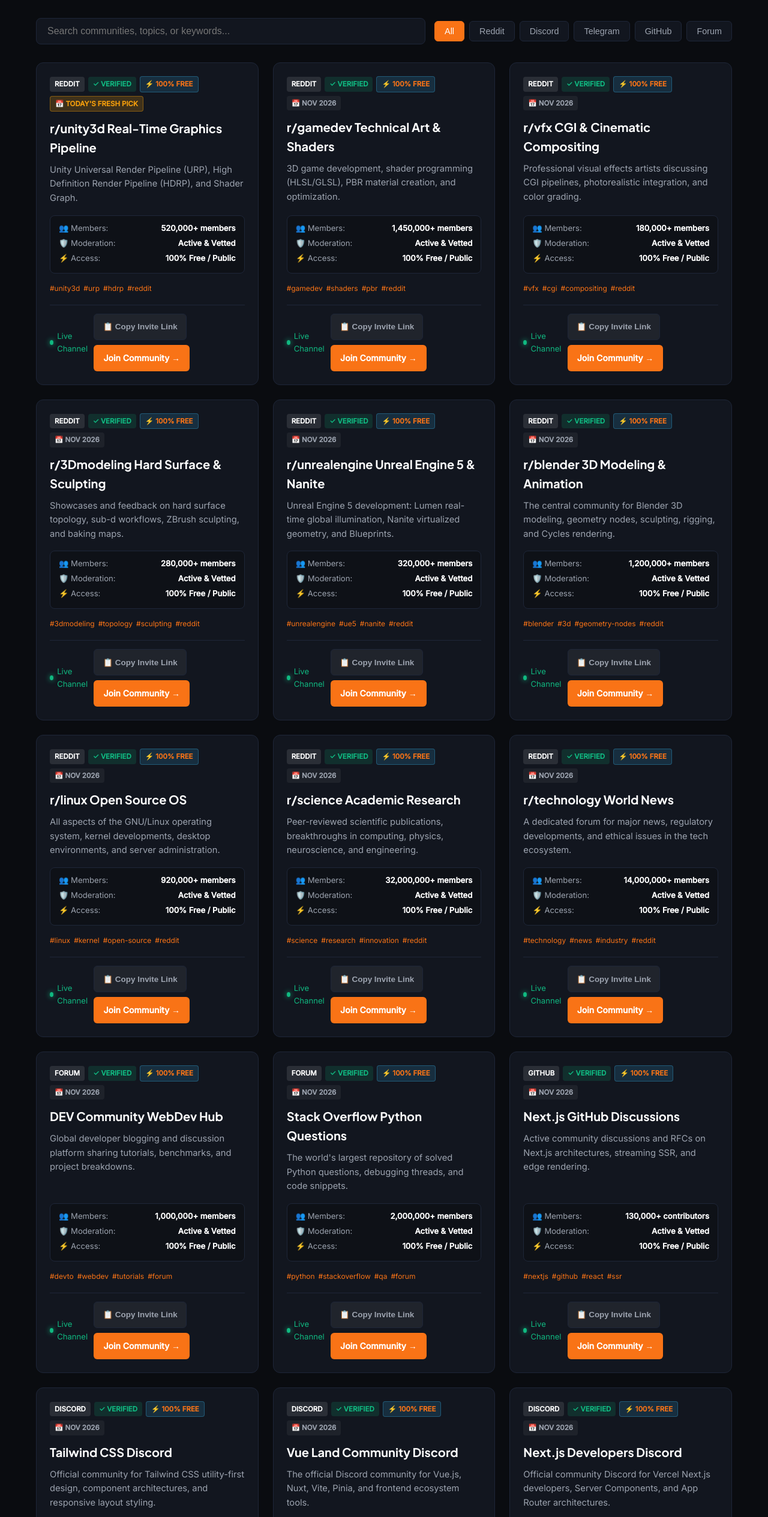
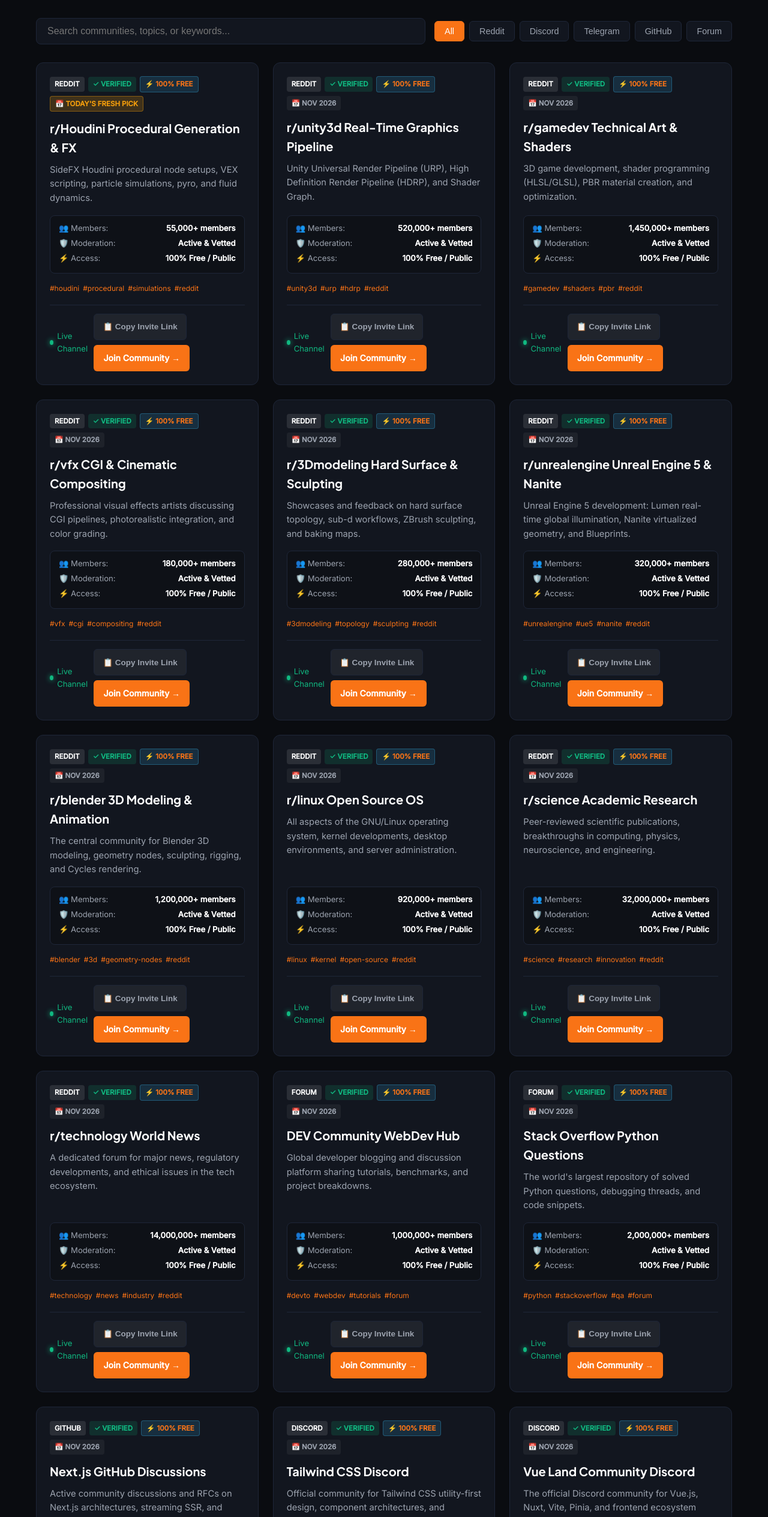
Before and after one commit to jibranpcccc/3d-blender-unreal-artists-hub, a plain HTML site: page index.html in a window 1280 px wide. Shown: the part 1131-3660 px from the top of the page at 60% size. Drawn offline with Linux system fonts and the light colour scheme.

Commit message:
feat(replenishment): fresh community links added - 2026-11-24 [skip ci]

```diff
--- a/feed.xml
+++ b/feed.xml
@@ -4,10 +4,17 @@
     <title>Blender 3D &amp; Unreal Engine 5 Guild</title>
     <link>https://jibranpcccc.github.io/3d-blender-unreal-artists-hub/</link>
     <description>Verified community directory and updates.</description>
-    <lastBuildDate>Mon, 23 Nov 2026 06:46:07 GMT</lastBuildDate>
+    <lastBuildDate>Tue, 24 Nov 2026 07:33:22 GMT</lastBuildDate>
     <atom:link href="https://jibranpcccc.github.io/3d-blender-unreal-artists-hub/feed.xml" rel="self" type="application/rss+xml"/>
     <atom:link href="https://pubsubhubbub.appspot.com/" rel="hub"/>
-                                                                                                                                                                                                                                                    <item>
+                                                                                                                                                                                                                                                        <item>
+      <title>📅 Today's Fresh Pick: r/Houdini Procedural Generation &amp; FX (Reddit)</title>
+      <link>https://www.reddit.com/r/Houdini/</link>
+      <guid isPermaLink="false">https://jibranpcccc.github.io/3d-blender-unreal-artists-hub/#blender-3d-unreal-engine-5-guild-reddit-7-2026-11-24</guid>
+      <pubDate>Tue, 24 Nov 2026 07:33:22 GMT</pubDate>
+      <description>Newly verified community added to Blender 3D &amp; Unreal Engine 5 Guild: SideFX Houdini procedural node setups, VEX scripting, particle simulations, pyro, and fluid dynamics.</description>
+    </item>
+<item>
       <title>📅 Today's Fresh Pick: r/unity3d Real-Time Graphics Pipeline (Reddit)</title>
       <link>https://www.reddit.com/r/unity3d/</link>
       <guid isPermaLink="false">https://jibranpcccc.github.io/3d-blender-unreal-artists-hub/#blender-3d-unreal-engine-5-guild-reddit-6-2026-11-23</guid>
@@ -175,12 +182,5 @@
       <pubDate>Sun, 25 Oct 2026 06:03:06 GMT</pubDate>
       <description>Newly verified community added to Blender 3D &amp; Unreal Engine 5 Guild: All aspects of the GNU/Linux operating system, kernel developments, desktop environments, and server administration.</description>
     </item>
-<item>
-      <title>📅 Today's Fresh Pick: r/linux Open Source OS (Reddit)</title>
-      <link>https://www.reddit.com/r/linux/</link>
-      <guid isPermaLink="false">https://jibranpcccc.github.io/3d-blender-unreal-artists-hub/#3d-blender-unreal-artists-hub-reddit-20260929-1-2026-10-24</guid>
-      <pubDate>Sat, 24 Oct 2026 06:03:05 GMT</pubDate>
-      <description>Newly verified community added to Blender 3D &amp; Unreal Engine 5 Guild: All aspects of the GNU/Linux operating system, kernel developments, desktop environments, and server administration.</description>
-    </item>
   </channel>
 </rss>
--- a/index.html
+++ b/index.html
@@ -148,156 +148,156 @@
           {
             "@type": "ListItem",
             "position": 1,
+            "name": "r/Houdini Procedural Generation & FX",
+            "description": "SideFX Houdini procedural node setups, VEX scripting, particle simulations, pyro, and fluid dynamics.",
+            "url": "https://www.reddit.com/r/Houdini/"
+          },
+          {
+            "@type": "ListItem",
+            "position": 2,
             "name": "r/unity3d Real-Time Graphics Pipeline",
             "description": "Unity Universal Render Pipeline (URP), High Definition Render Pipeline (HDRP), and Shader Graph.",
             "url": "https://www.reddit.com/r/unity3d/"
           },
           {
             "@type": "ListItem",
-            "position": 2,
+            "position": 3,
             "name": "r/gamedev Technical Art & Shaders",
             "description": "3D game development, shader programming (HLSL/GLSL), PBR material creation, and optimization.",
             "url": "https://www.reddit.com/r/gamedev/"
           },
           {
             "@type": "ListItem",
-            "position": 3,
+            "position": 4,
             "name": "r/vfx CGI & Cinematic Compositing",
             "description": "Professional visual effects artists discussing CGI pipelines, photorealistic integration, and color grading.",
             "url": "https://www.reddit.com/r/vfx/"
           },
           {
             "@type": "ListItem",
-            "position": 4,
+            "position": 5,
             "name": "r/3Dmodeling Hard Surface & Sculpting",
             "description": "Showcases and feedback on hard surface topology, sub-d workflows, ZBrush sculpting, and baking maps.",
             "url": "https://www.reddit.com/r/3Dmodeling/"
           },
           {
             "@type": "ListItem",
-            "position": 5,
+            "position": 6,
             "name": "r/unrealengine Unreal Engine 5 & Nanite",
             "description": "Unreal Engine 5 development: Lumen real-time global illumination, Nanite virtualized geometry, and Blueprints.",
             "url": "https://www.reddit.com/r/unrealengine/"
           },
           {
             "@type": "ListItem",
-            "position": 6,
+            "position": 7,
             "name": "r/blender 3D Modeling & Animation",
             "description": "The central community for Blender 3D modeling, geometry nodes, sculpting, rigging, and Cycles rendering.",
             "url": "https://www.reddit.com/r/blender/"
           },
           {
             "@type": "ListItem",
-            "position": 7,
+            "position": 8,
             "name": "r/linux Open Source OS",
             "description": "All aspects of the GNU/Linux operating system, kernel developments, desktop environments, and server administration.",
             "url": "https://www.reddit.com/r/linux/"
           },
           {
             "@type": "ListItem",
-            "position": 8,
+            "position": 9,
             "name": "r/science Academic Research",
             "description": "Peer-reviewed scientific publications, breakthroughs in computing, physics, neuroscience, and engineering.",
             "url": "https://www.reddit.com/r/science/"
           },
           {
             "@type": "ListItem",
-            "position": 9,
+            "position": 10,
             "name": "r/technology World News",
             "description": "A dedicated forum for major news, regulatory developments, and ethical issues in the tech ecosystem.",
             "url": "https://www.reddit.com/r/technology/"
           },
           {
             "@type": "ListItem",
-            "position": 10,
+            "position": 11,
             "name": "DEV Community WebDev Hub",
             "description": "Global developer blogging and discussion platform sharing tutorials, benchmarks, and project breakdowns.",
             "url": "https://dev.to/t/webdev"
           },
           {
             "@type": "ListItem",
-            "position": 11,
+            "position": 12,
             "name": "Stack Overflow Python Questions",
             "description": "The world's largest repository of solved Python questions, debugging threads, and code snippets.",
             "url": "https://stackoverflow.com/questions/tagged/python"
           },
           {
             "@type": "ListItem",
-            "position": 12,
+            "position": 13,
             "name": "Next.js GitHub Discussions",
             "description": "Active community discussions and RFCs on Next.js architectures, streaming SSR, and edge rendering.",
             "url": "https://github.com/vercel/next.js/discussions"
           },
           {
             "@type": "ListItem",
-            "position": 13,
+            "position": 14,
             "name": "Tailwind CSS Discord",
             "description": "Official community for Tailwind CSS utility-first design, component architectures, and responsive layout styling.",
             "url": "https://discord.gg/tailwind"
           },
           {
             "@type": "ListItem",
-            "position": 14,
+            "position": 15,
             "name": "Vue Land Community Discord",
             "description": "The official Discord community for Vue.js, Nuxt, Vite, Pinia, and frontend ecosystem tools.",
             "url": "https://discord.gg/vue"
           },
           {
             "@type": "ListItem",
-            "position": 15,
+            "position": 16,
             "name": "Next.js Developers Discord",
             "description": "Official community Discord for Vercel Next.js developers, Server Components, and App Router architectures.",
             "url": "https://discord.gg/nextjs"
           },
           {
             "@type": "ListItem",
-            "position": 16,
+            "position": 17,
             "name": "TypeScript Community Discord",
             "description": "Active community for advanced TypeScript types, generics, compiler plugins, and framework integrations.",
             "url": "https://discord.gg/typescript"
           },
           {
             "@type": "ListItem",
-            "position": 17,
+            "position": 18,
             "name": "r/typescript Architecture",
             "description": "Subreddit focused on TypeScript type systems, compiler APIs, design patterns, and enterprise codebases.",
             "url": "https://www.reddit.com/r/typescript/"
           },
           {
             "@type": "ListItem",
-            "position": 18,
+            "position": 19,
             "name": "Go Language Official Discord",
             "description": "Real-time Go developers server offering technical support, library showcase, and distributed systems discussions.",
             "url": "https://discord.gg/golang"
           },
           {
             "@type": "ListItem",
-            "position": 19,
+            "position": 20,
             "name": "r/golang Backend Hub",
             "description": "Community for Go programmers covering microservices, concurrency patterns, standard library best practices, and tooling.",
             "url": "https://www.reddit.com/r/golang/"
           },
           {
             "@type": "ListItem",
-            "position": 20,
+            "position": 21,
             "name": "Reactiflux Discord Community",
             "description": "The largest community of React, React Native, and full-stack JavaScript developers on Discord.",
             "url": "https://discord.gg/reactiflux"
           },
           {
             "@type": "ListItem",
-            "position": 21,
+            "position": 22,
             "name": "r/javascript Global Hub",
             "description": "Discussions, releases, frameworks, and architecture patterns from across the JavaScript and ECMAScript ecosystem.",
             "url": "https://www.reddit.com/r/javascript/"
-          },
-          {
-            "@type": "ListItem",
-            "position": 22,
-            "name": "r/Houdini Procedural Generation & FX",
-            "description": "SideFX Houdini procedural node setups, VEX scripting, particle simulations, pyro, and fluid dynamics.",
-            "url": "https://www.reddit.com/r/Houdini/"
           },
           {
             "@type": "ListItem",
@@ -617,12 +617,36 @@
         </div>
         <div id="vetted-communities" class="grid">
 
-        <div id="community-card-1" class="card" data-platform="reddit" data-category="unity">
+        <div id="community-card-1" class="card" data-platform="reddit" data-category="houdini">
             <div class="card-header">
                 <span class="badge badge-platform">Reddit</span>
                 <span class="badge badge-verified">✓ Verified</span>
                 <span class="badge badge-free">⚡ 100% Free</span>
                 <span class="badge badge-date" style="background: rgba(245, 158, 11, 0.2); color: #f59e0b; border: 1px solid rgba(245, 158, 11, 0.4); font-weight: 700;">📅 Today's Fresh Pick</span>
+            </div>
+            <h3 class="card-title">r/Houdini Procedural Generation & FX</h3>
+            <p class="card-desc">SideFX Houdini procedural node setups, VEX scripting, particle simulations, pyro, and fluid dynamics.</p>
+            <div class="spec-matrix">
+                <div class="spec-row"><span>👥 Members:</span> <strong>55,000+ members</strong></div>
+                <div class="spec-row"><span>🛡️ Moderation:</span> <strong>Active & Vetted</strong></div>
+                <div class="spec-row"><span>⚡ Access:</span> <strong>100% Free / Public</strong></div>
+            </div>
+            <div class="tags-row"><span class="tag">#houdini</span><span class="tag">#procedural</span><span class="tag">#simulations</span><span class="tag">#reddit</span></div>
+            <div class="card-footer">
+                <span class="activity-pulse"><span class="pulse-dot"></span> Live Channel</span>
+                <div class="card-actions">
+                    <button class="btn-copy-invite" onclick="copyInviteLink(event, 'https://www.reddit.com/r/Houdini/')">📋 Copy Invite Link</button>
+                    <a href="https://www.reddit.com/r/Houdini/" target="_blank" rel="noopener noreferrer" class="btn-join">Join Community →</a>
+                </div>
+            </div>
+        </div>
+
+        <div id="community-card-2" class="card" data-platform="reddit" data-category="unity">
+            <div class="card-header">
+                <span class="badge badge-platform">Reddit</span>
+                <span class="badge badge-verified">✓ Verified</span>
+                <span class="badge badge-free">⚡ 100% Free</span>
+                <span class="badge badge-date">📅 Nov 2026</span>
             </div>
             <h3 class="card-title">r/unity3d Real-Time Graphics Pipeline</h3>
             <p class="card-desc">Unity Universal Render Pipeline (URP), High Definition Render Pipeline (HDRP), and Shader Graph.</p>
@@ -641,7 +665,7 @@
             </div>
         </div>
 
-        <div id="community-card-2" class="card" data-platform="reddit" data-category="game dev">
+        <div id="community-card-3" class="card" data-platform="reddit" data-category="game dev">
             <div class="card-header">
                 <span class="badge badge-platform">Reddit</span>
                 <span class="badge badge-verified">✓ Verified</span>
@@ -665,7 +689,7 @@
             </div>
         </div>
 
-        <div id="community-card-3" class="card" data-platform="reddit" data-category="vfx">
+        <div id="community-card-4" class="card" data-platform="reddit" data-category="vfx">
             <div class="card-header">
                 <span class="badge badge-platform">Reddit</span>
                 <span class="badge badge-verified">✓ Verified</span>
@@ -689,7 +713,7 @@
             </div>
         </div>
 
-        <div id="community-card-4" class="card" data-platform="reddit" data-category="3d modeling">
+        <div id="community-card-5" class="card" data-platform="reddit" data-category="3d modeling">
             <div class="card-header">
                 <span class="badge badge-platform">Reddit</span>
                 <span class="badge badge-verified">✓ Verified</span>
@@ -713,7 +737,7 @@
             </div>
         </div>
 
-        <div id="community-card-5" class="card" data-platform="reddit" data-category="unreal engine">
+        <div id="community-card-6" class="card" data-platform="reddit" data-category="unreal engine">
             <div class="card-header">
                 <span class="badge badge-platform">Reddit</span>
                 <span class="badge badge-verified">✓ Verified</span>
@@ -737,7 +761,7 @@
             </div>
         </div>
 
-        <div id="community-card-6" class="card" data-platform="reddit" data-category="blender">
+        <div id="community-card-7" class="card" data-platform="reddit" data-category="blender">
             <div class="card-header">
                 <span class="badge badge-platform">Reddit</span>
                 <span class="badge badge-verified">✓ Verified</span>
@@ -761,7 +785,7 @@
             </div>
         </div>
 
-        <div id="community-card-7" class="card" data-platform="reddit" data-category="linux & os">
+        <div id="community-card-8" class="card" data-platform="reddit" data-category="linux & os">
             <div class="card-header">
                 <span class="badge badge-platform">Reddit</span>
                 <span class="badge badge-verified">✓ Verified</span>
@@ -785,7 +809,7 @@
             </div>
         </div>
 
-        <div id="community-card-8" class="card" data-platform="reddit" data-category="science & innovation">
+        <div id="community-card-9" class="card" data-platform="reddit" data-category="science & innovation">
             <div class="card-header">
                 <span class="badge badge-platform">Reddit</span>
                 <span class="badge badge-verified">✓ Verified</span>
@@ -809,7 +833,7 @@
             </div>
         </div>
 
-        <div id="community-card-9" class="card" data-platform="reddit" data-category="tech news">
+        <div id="community-card-10" class="card" data-platform="reddit" data-category="tech news">
             <div class="card-header">
                 <span class="badge badge-platform">Reddit</span>
                 <span class="badge badge-verified">✓ Verified</span>
@@ -833,7 +857,7 @@
             </div>
         </div>
 
-        <div id="community-card-10" class="card" data-platform="forum" data-category="web development">
+        <div id="community-card-11" class="card" data-platform="forum" data-category="web development">
             <div class="card-header">
                 <span class="badge badge-platform">Forum</span>
                 <span class="badge badge-verified">✓ Verified</span>
@@ -857,7 +881,7 @@
             </div>
         </div>
 
-        <div id="community-card-11" class="card" data-platform="forum" data-category="python development">
+        <div id="community-card-12" class="card" data-platform="forum" data-category="python development">
             <div class="card-header">
                 <span class="badge badge-platform">Forum</span>
                 <span class="badge badge-verified">✓ Verified</span>
@@ -881,7 +905,7 @@
             </div>
         </div>
 
-        <div id="community-card-12" class="card" data-platform="github" data-category="frontend engineering">
+        <div id="community-card-13" class="card" data-platform="github" data-category="frontend engineering">
             <div class="card-header">
                 <span class="badge badge-platform">GitHub</span>
                 <span class="badge badge-verified">✓ Verified</span>
@@ -905,7 +929,7 @@
             </div>
         </div>
 
-        <div id="community-card-13" class="card" data-platform="discord" data-category="frontend engineering">
+        <div id="community-card-14" class="card" data-platform="discord" data-category="frontend engineering">
             <div class="card-header">
                 <span class="badge badge-platform">Discord</span>
                 <span class="badge badge-verified">✓ Verified</span>
@@ -929,7 +953,7 @@
             </div>
         </div>
 
-        <div id="community-card-14" class="card" data-platform="discord" data-category="frontend engineering">
+        <div id="community-card-15" class="card" data-platform="discord" data-category="frontend engineering">
             <div class="card-header">
                 <span class="badge badge-platform">Discord</span>
                 <span class="badge badge-verified">✓ Verified</span>
@@ -953,7 +977,7 @@
             </div>
         </div>
 
-        <div id="community-card-15" class="card" data-platform="discord" data-category="frontend engineering">
+        <div id="community-card-16" class="card" data-platform="discord" data-category="frontend engineering">
             <div class="card-header">
                 <span class="badge badge-platform">Discord</span>
                 <span class="badge badge-verified">✓ Verified</span>
@@ -977,7 +1001,7 @@
             </div>
         </div>
 
-        <div id="community-card-16" class="card" data-platform="discord" data-category="web development">
+        <div id="community-card-17" class="card" data-platform="discord" data-category="web development">
             <div class="card-header">
                 <span class="badge badge-platform">Discord</span>
                 <span class="badge badge-verified">✓ Verified</span>
@@ -1001,7 +1025,7 @@
             </div>
         </div>
 
-        <div id="community-card-17" class="card" data-platform="reddit" data-category="web development">
+        <div id="community-card-18" class="card" data-platform="reddit" data-category="web development">
             <div class="card-header">
                 <span class="badge badge-platform">Reddit</span>
                 <span class="badge badge-verified">✓ Verified</span>
@@ -1025,7 +1049,7 @@
             </div>
         </div>
 
-        <div id="community-card-18" class="card" data-platform="discord" data-category="backend engineering">
+        <div id="community-card-19" class="card" data-platform="discord" data-category="backend engineering">
             <div class="card-header">
                 <span class="badge badge-platform">Discord</span>
                 <span class="badge badge-verified">✓ Verified</span>
@@ -1049,7 +1073,7 @@
             </div>
         </div>
 
-        <div id="community-card-19" class="card" data-platform="reddit" data-category="backend engineering">
+        <div id="community-card-20" class="card" data-platform="reddit" data-category="backend engineering">
             <div class="card-header">
                 <span class="badge badge-platform">Reddit</span>
                 <span class="badge badge-verified">✓ Verified</span>
@@ -1073,7 +1097,7 @@
             </div>
         </div>
 
-        <div id="community-card-20" class="card" data-platform="discord" data-category="frontend engineering">
+        <div id="community-card-21" class="card" data-platform="discord" data-category="frontend engineering">
             <div class="card-header">
                 <span class="badge badge-platform">Discord</span>
                 <span class="badge badge-verified">✓ Verified</span>
@@ -1097,7 +1121,7 @@
             </div>
         </div>
 
-        <div id="community-card-21" class="card" data-platform="reddit" data-category="web development">
+        <div id="community-card-22" class="card" data-platform="reddit" data-category="web development">
             <div class="card-header">
                 <span class="badge badge-platform">Reddit</span>
                 <span class="badge badge-verified">✓ Verified</span>
@@ -1117,30 +1141,6 @@
                 <div class="card-actions">
                     <button class="btn-copy-invite" onclick="copyInviteLink(event, 'https://www.reddit.com/r/javascript/')">📋 Copy Invite Link</button>
                     <a href="https://www.reddit.com/r/javascript/" target="_blank" rel="noopener noreferrer" class="btn-join">Join Community →</a>
-                </div>
-            </div>
-        </div>
-
-        <div id="community-card-22" class="card" data-platform="reddit" data-category="houdini">
-            <div class="card-header">
-                <span class="badge badge-platform">Reddit</span>
-                <span class="badge badge-verified">✓ Verified</span>
-                <span class="badge badge-free">⚡ 100% Free</span>
-                <span class="badge badge-date">📅 Nov 2026</span>
-            </div>
-            <h3 class="card-title">r/Houdini Procedural Generation & FX</h3>
-            <p class="card-desc">SideFX Houdini procedural node setups, VEX scripting, particle simulations, pyro, and fluid dynamics.</p>
-            <div class="spec-matrix">
-                <div class="spec-row"><span>👥 Members:</span> <strong>55,000+ members</strong></div>
-                <div class="spec-row"><span>🛡️ Moderation:</span> <strong>Active & Vetted</strong></div>
-                <div class="spec-row"><span>⚡ Access:</span> <strong>100% Free / Public</strong></div>
-            </div>
-            <div class="tags-row"><span class="tag">#houdini</span><span class="tag">#procedural</span><span class="tag">#simulations</span><span class="tag">#reddit</span></div>
-            <div class="card-footer">
-                <span class="activity-pulse"><span class="pulse-dot"></span> Live Channel</span>
-                <div class="card-actions">
-                    <button class="btn-copy-invite" onclick="copyInviteLink(event, 'https://www.reddit.com/r/Houdini/')">📋 Copy Invite Link</button>
-                    <a href="https://www.reddit.com/r/Houdini/" target="_blank" rel="noopener noreferrer" class="btn-join">Join Community →</a>
                 </div>
             </div>
         </div>
```
Also changed, not shown: data/groups.json (+20 -19 lines).
